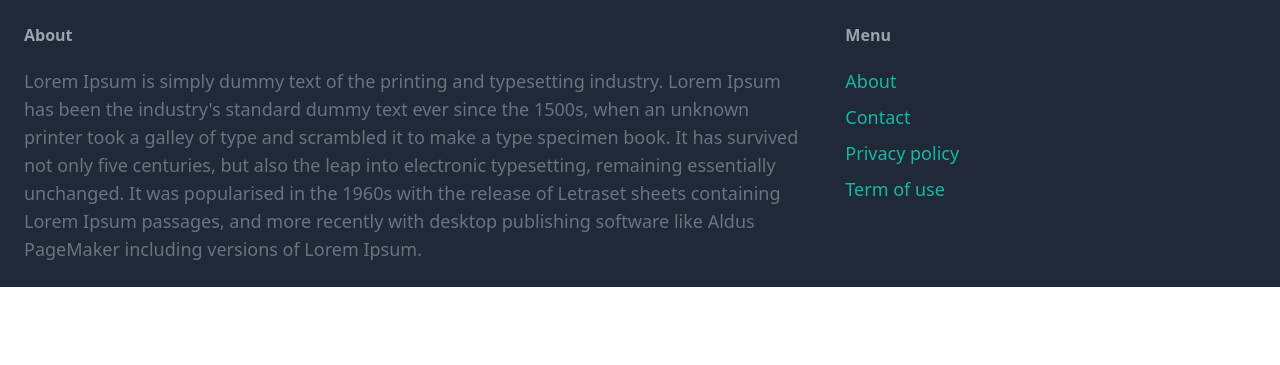
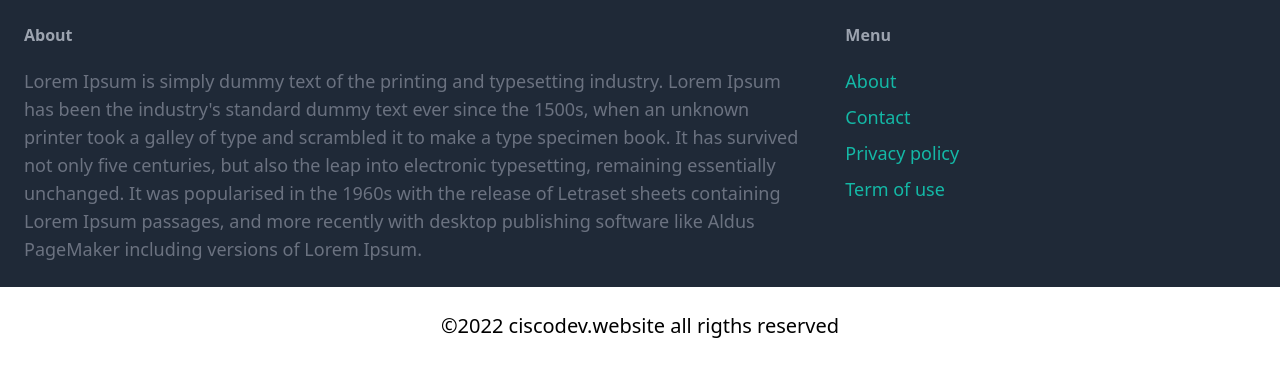
Before and after one commit to CiscoMerchan/E-Commerce_app_Django, a Django app: page /inbox/3 in a window 1280 px wide. Shown: the part 690-1055 px from the top of the page. Before the commit the page ends 977 px from the top, so only its background shows below. Run offline with Django 4.2, Linux system fonts and the light colour scheme; a user stored in the database is signed in; data comes from the database, SQL or seed files in the repository; some libraries are stand-ins or nearby versions.

Commit message:
add link to my portfolio in footer

```diff
--- a/core/templates/core/base.html
+++ b/core/templates/core/base.html
@@ -62,6 +62,12 @@
                 <li><a href="#" class="text-lg text-teal-500 hover:text-teal-700">Term of use</a></li>
             </ul>
         </div>
+
     </footer>
+      <div style="margin-top: 2rem; margin-bottom: 2rem; text-align: center; width: 100%; ">
+        <a href='https://ciscodev.website/' target='_blank' rel='author' style="cursor:pointer" >
+          <p style="font-size: 20px;line-height: 14px; color: #000;">&#169;2022 ciscodev.website all rigths reserved</p>
+        </a>
+      </div>
 </body>
 </html>
```
